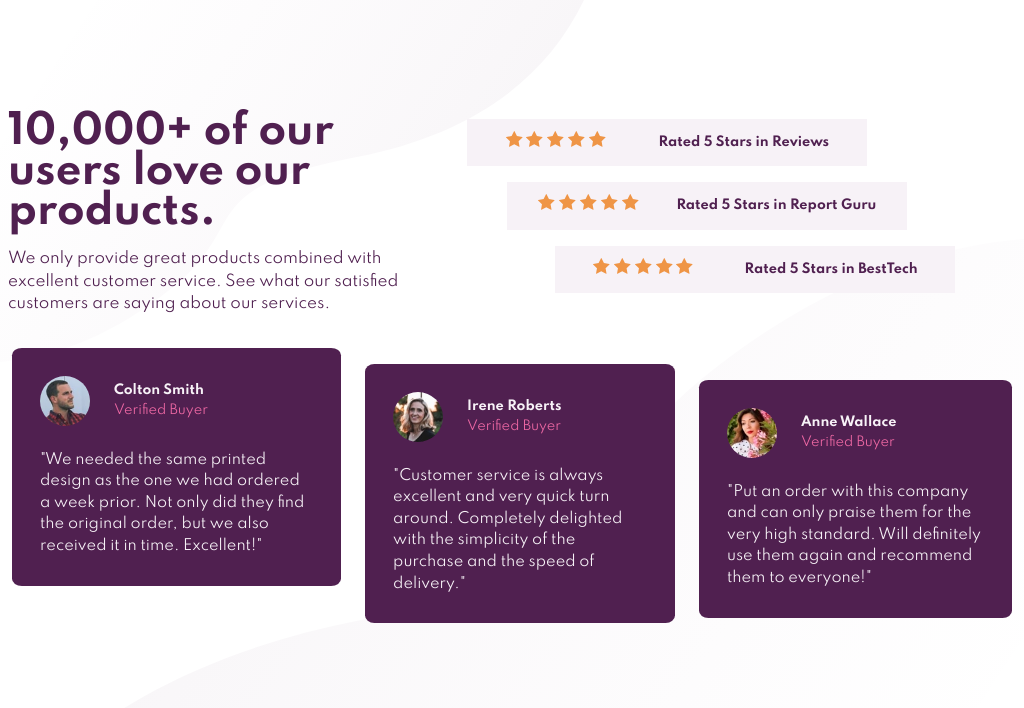
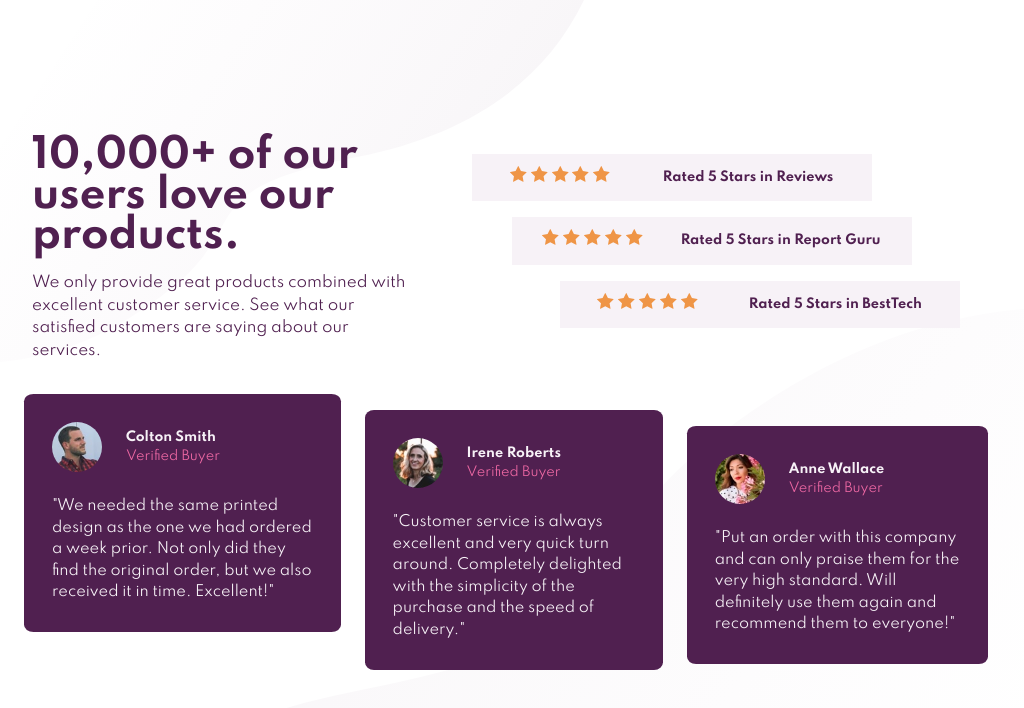
Before and after one commit to nicole-tuznik/social-proof-section-master, a plain HTML site: page index.html in a window 1024 px wide. Drawn offline with Linux system fonts and the light colour scheme.

Commit message:
fixed responsiveness issues

```diff
--- a/style.scss
+++ b/style.scss
@@ -44,8 +44,6 @@ h2, h3 {
 
 p {
   color: $dark-magenta;
-
-
 }
 
 .left-container {
@@ -64,17 +62,11 @@ p {
     margin: 0.5rem;
     padding: 0.75rem;
   }
-
-
 }
 
 // Testimonial boxes
 
 .testimonials {
-
-  .testimonial-cards {
-
-  }
 
   .card {
     background: $dark-magenta;
@@ -116,14 +108,17 @@ p {
   }
 }
 
-@media screen and (min-width: 800px) {
+
+
+@media (min-width: 900px) {
+  // General styles
   body {
     text-align: left;
     margin: 5rem auto;
+    padding: 1.5rem;
     background: url(../images/bg-pattern-top-desktop.svg) left top no-repeat, url(../images/bg-pattern-bottom-desktop.svg) right bottom no-repeat;
     font-size: 15px;
     max-width: 1100px;
-
   }
 
   h1 {
@@ -137,12 +132,14 @@ p {
     gap: 3rem;
   }
 
+  // Top section
   .left-container {
     flex: 0.7;
   }
 
   .ratings {
     flex: 1;
+    padding-left: 7rem;
   }
 
   .review-box {
@@ -160,6 +157,7 @@ p {
     margin-left: 6rem;
   }
 
+  // Testimonials
   .testimonial-cards {
     display: flex;
     align-items: flex-start;
@@ -171,16 +169,19 @@ p {
   }
 
   #colton {
-
+    margin-left: 0;
   }
 
   #irene {
     margin-top: 2rem;
-
   }
 
   #anne {
     margin-top: 3rem;
-
   }
 }
+@media (max-width: 1080px) {
+  .ratings {
+    padding-left: 0;
+  }
+}
```
Also changed, not shown: index.html (+1 -1 lines), css/style.css, 1 other file.
